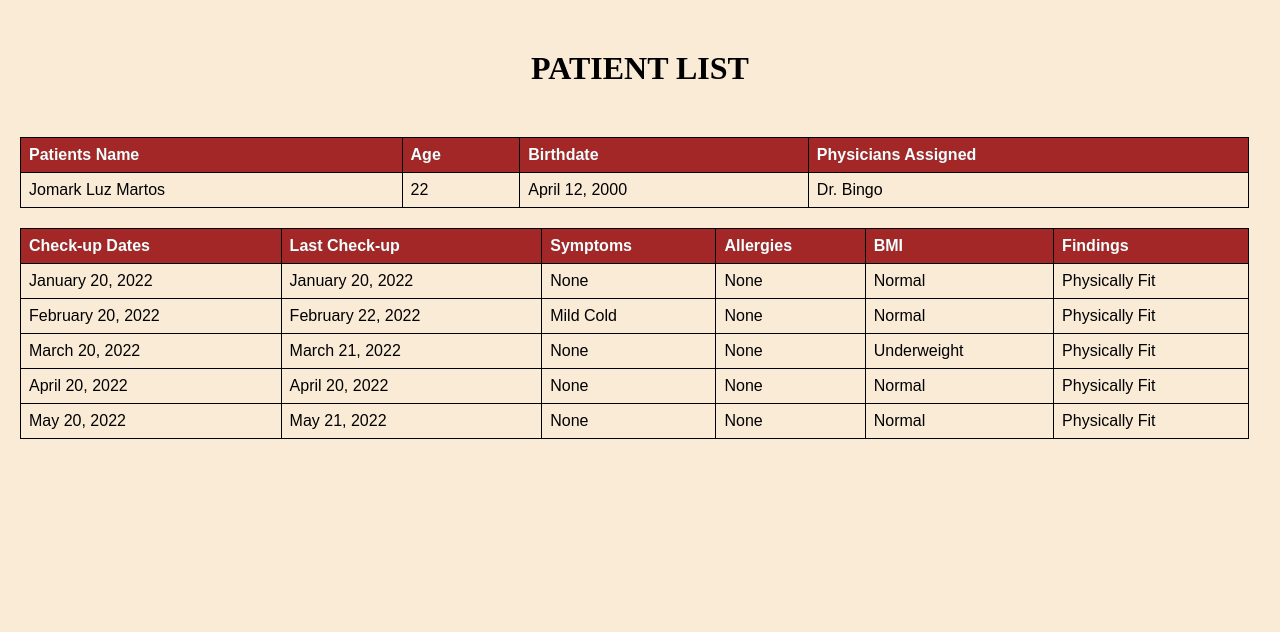
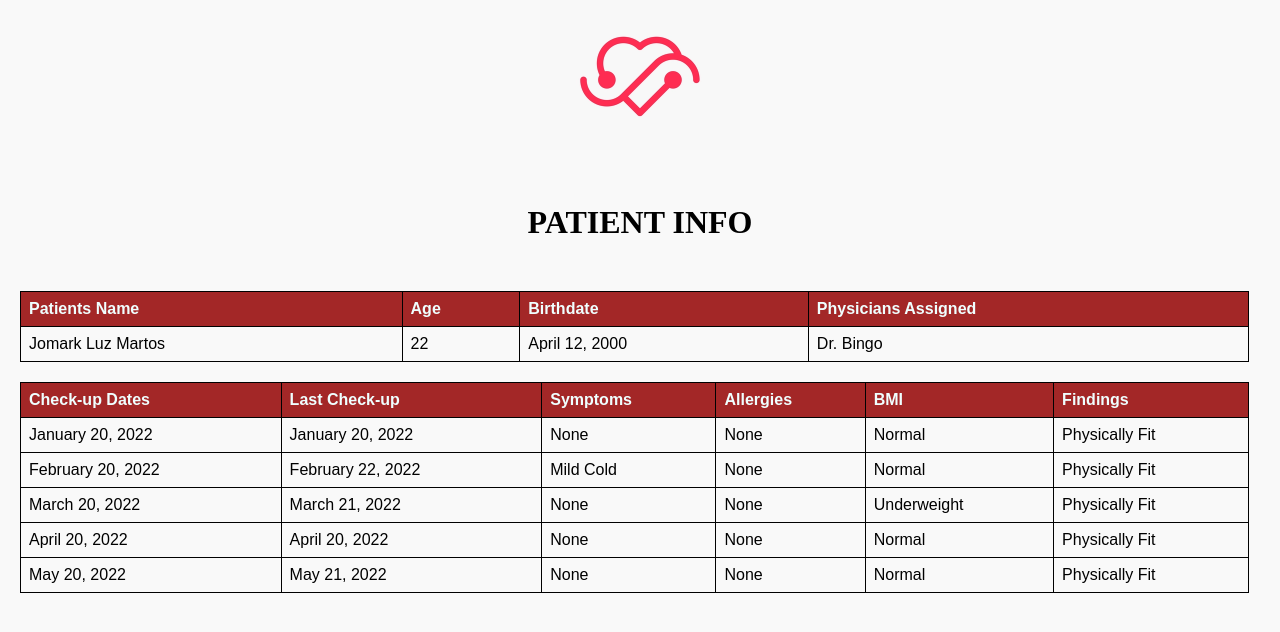
Before and after one commit to Patz0420/Clinical-Care-System, a plain HTML site: page patientinfo.html in a window 1280 px wide. Drawn offline with nearby package versions, Linux system fonts and the light colour scheme.

Commit message:
Add logo in patientinfo.html

```diff
--- a/patientinfo.html
+++ b/patientinfo.html
@@ -11,7 +11,7 @@
             margin: 0;
             padding: 0;
             box-sizing: border-box;
-            background-color: antiquewhite;
+            background-color: #f9f9f9;
         }
         table {
             font-family: arial, sans-serif;
@@ -35,10 +35,14 @@
             text-align: center;
             margin: 50px;
         }
+        img{
+            width: 200px;
+        }
     </style>
 </head>
 <body>
-    <h1>PATIENT LIST</h1>
+    <center><img src="logo.webp" alt=""></center>
+    <h1>PATIENT INFO</h1>
     <div class="container">
         <table>
             <thead class="">
```
Also changed, not shown: patient.html (+3 -0 lines).
